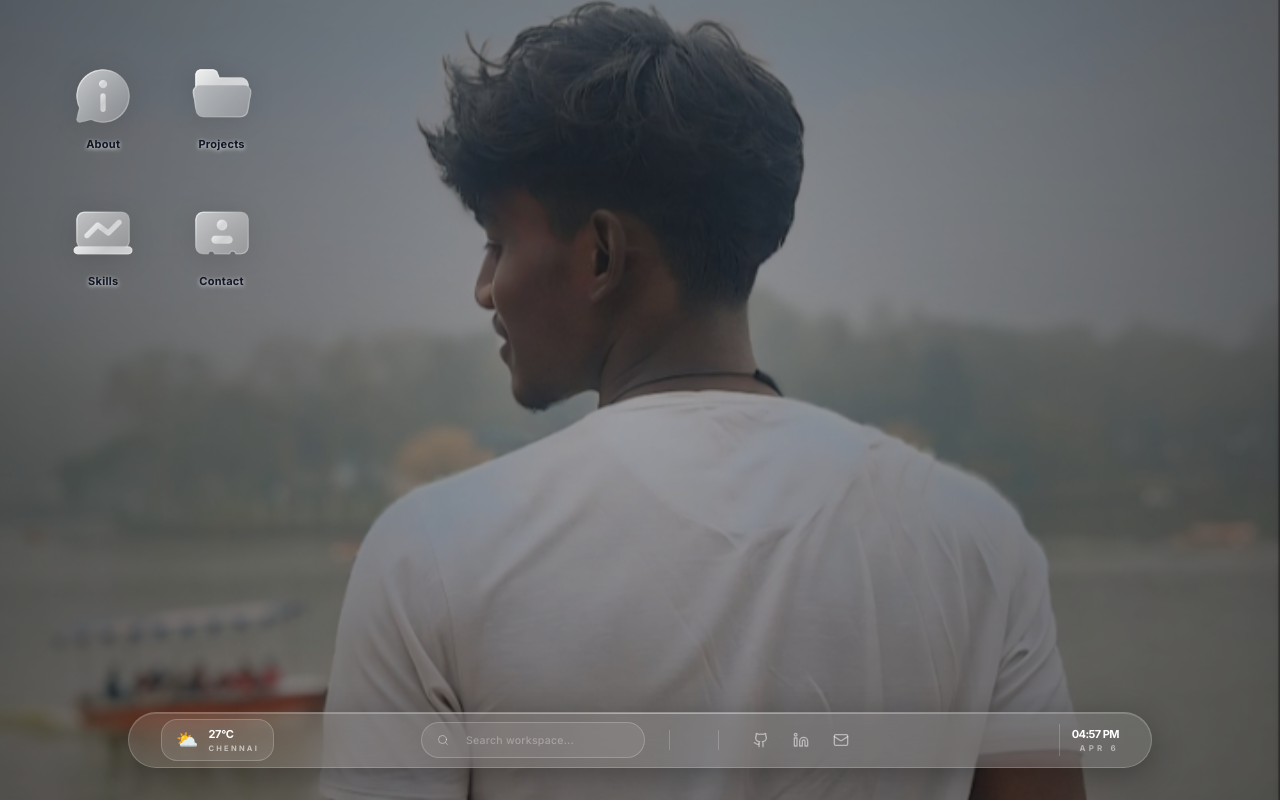
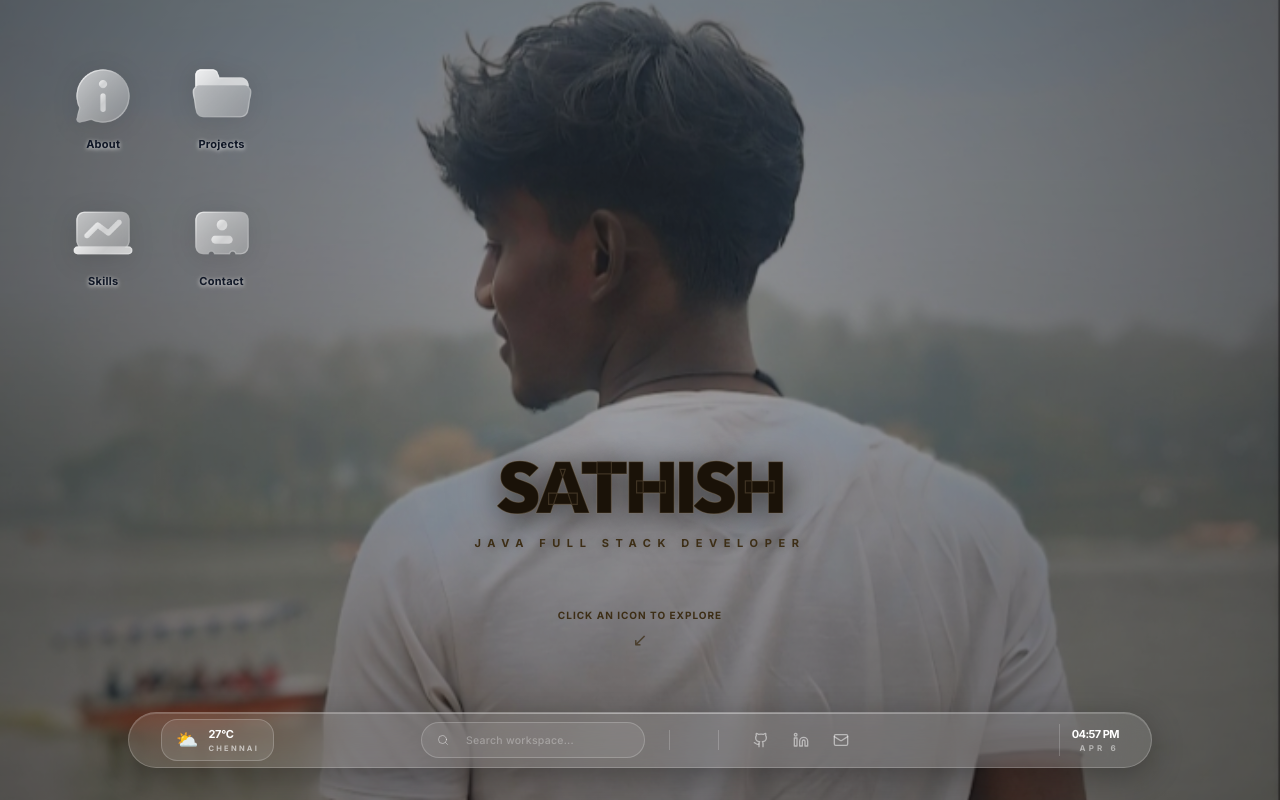
Before and after one commit to sathish437/portfolio, a React (Vite) app: page / in a window 1280 px wide. Built offline with nearby package versions, Linux system fonts and the light colour scheme.

Commit message:
change fontStyle

```diff
--- a/index.html
+++ b/index.html
@@ -7,7 +7,7 @@
     <title>Portfolio | Two Intentional Experiences</title>
     <link rel="preconnect" href="https://fonts.googleapis.com">
     <link rel="preconnect" href="https://fonts.gstatic.com" crossorigin>
-    <link href="https://fonts.googleapis.com/css2?family=Inter:wght@300;400;500;600;700&display=swap" rel="stylesheet">
+    <link href="https://fonts.googleapis.com/css2?family=Inter:wght@300;400;500;600;700&family=Outfit:wght@100..900&display=swap" rel="stylesheet">
   </head>
   <body class="bg-[#0a0a0a] text-white">
     <div id="root"></div>
--- a/src/layouts/Desktop.jsx
+++ b/src/layouts/Desktop.jsx
@@ -62,6 +62,55 @@ export default function Desktop() {
                 />
             </div>
 
+            {/* Centered Intro Block */}
+            <motion.div
+                initial={{ opacity: 0, y: 30 }}
+                animate={{ opacity: 1, y: 0 }}
+                transition={{ delay: 0.8, duration: 1.4, ease: [0.16, 1, 0.3, 1] }}
+                className="absolute inset-0 flex flex-col items-center justify-center z-[50] pointer-events-none select-none mt-[300px] "
+            >
+                <h1
+                    className="text-7xl font-black leading-none tracking-tighter uppercase mb-3 text-center"
+                    style={{
+                        fontFamily: "'Outfit', sans-serif",
+                        color: '#1a1208',
+                        WebkitTextStroke: '1.2px rgba(150,130,100,0.3)',
+                        textShadow: '0 4px 30px rgba(0,0,0,0.6), 0 0 70px rgba(120,100,70,0.2)'
+                    }}
+                >
+                    {portfolioData.profile.name.split(' ')[0]}<br />
+                    <span style={{
+                        color: '#2a1f0f',
+                        textShadow: '0 4px 35px rgba(0,0,0,0.7), 0 0 90px rgba(120,100,70,0.25)',
+                        WebkitTextStroke: '0.8px rgba(150,130,100,0.2)'
+                    }}>
+                        {portfolioData.profile.name.split(' ')[1]}
+                    </span>
+                </h1>
+                <p
+                    className="text-[11px] font-black uppercase tracking-[0.6em] mb-4 text-center"
+                    style={{ color: '#3d2e16', textShadow: '0 1px 8px rgba(0,0,0,0.35)' }}
+                >
+                    {portfolioData.profile.role}
+                </p>
+                <div className="mt-10 flex flex-col items-center gap-2">
+                    <span
+                        className="text-[10px] font-black uppercase tracking-widest"
+                        style={{ color: '#3d2e16' }}
+                    >
+                        Click an icon to explore
+                    </span>
+                    <motion.span
+                        animate={{ opacity: [0.4, 1, 0.4] }}
+                        transition={{ duration: 2, repeat: Infinity, ease: 'easeInOut' }}
+                        className="text-lg leading-none"
+                        style={{ color: '#3d2e16' }}
+                    >
+                        ↙
+                    </motion.span>
+                </div>
+            </motion.div>
+
             {/* Icons (Master Staggered Entrance) */}
             <motion.div
                 variants={containerVariants}
--- a/src/layouts/MobileLayout.jsx
+++ b/src/layouts/MobileLayout.jsx
@@ -21,9 +21,22 @@ const sectionsData = [
                 </div>
 
                 {/* Minimal Landing Screen */}
-                <h1 className="text-5xl font-black mb-3 leading-none tracking-tighter uppercase text-accent drop-shadow-md relative z-10">
+                <h1 className="text-5xl font-black mb-3 leading-none tracking-tighter uppercase drop-shadow-md relative z-10"
+                    style={{
+                        fontFamily: "'Outfit', sans-serif",
+                        color: '#1a1208',
+                        textShadow: '0 4px 20px rgba(0,0,0,0.6), 0 0 50px rgba(120,100,70,0.18)',
+                        WebkitTextStroke: '0.6px rgba(150,130,100,0.2)'
+                    }}
+                >
                     {portfolioData.profile.name.split(' ')[0]}<br />
-                    <span className="text-accent drop-shadow-lg">{portfolioData.profile.name.split(' ')[1]}</span>
+                    <span style={{
+                        color: '#2a1f0f',
+                        textShadow: '0 4px 28px rgba(0,0,0,0.75)',
+                        WebkitTextStroke: '0.4px rgba(150,130,100,0.15)'
+                    }}>
+                        {portfolioData.profile.name.split(' ')[1]}
+                    </span>
                 </h1>
                 <p className="text-[11px] font-black uppercase tracking-[0.6em] mb-4 relative z-10  bg-clip-text bg-gradient-to-br from-accent-light via-accent to-accent drop-shadow-[0_0_15px_rgba(150,130,115,0.4)]">{portfolioData.profile.role}</p>
 
```
